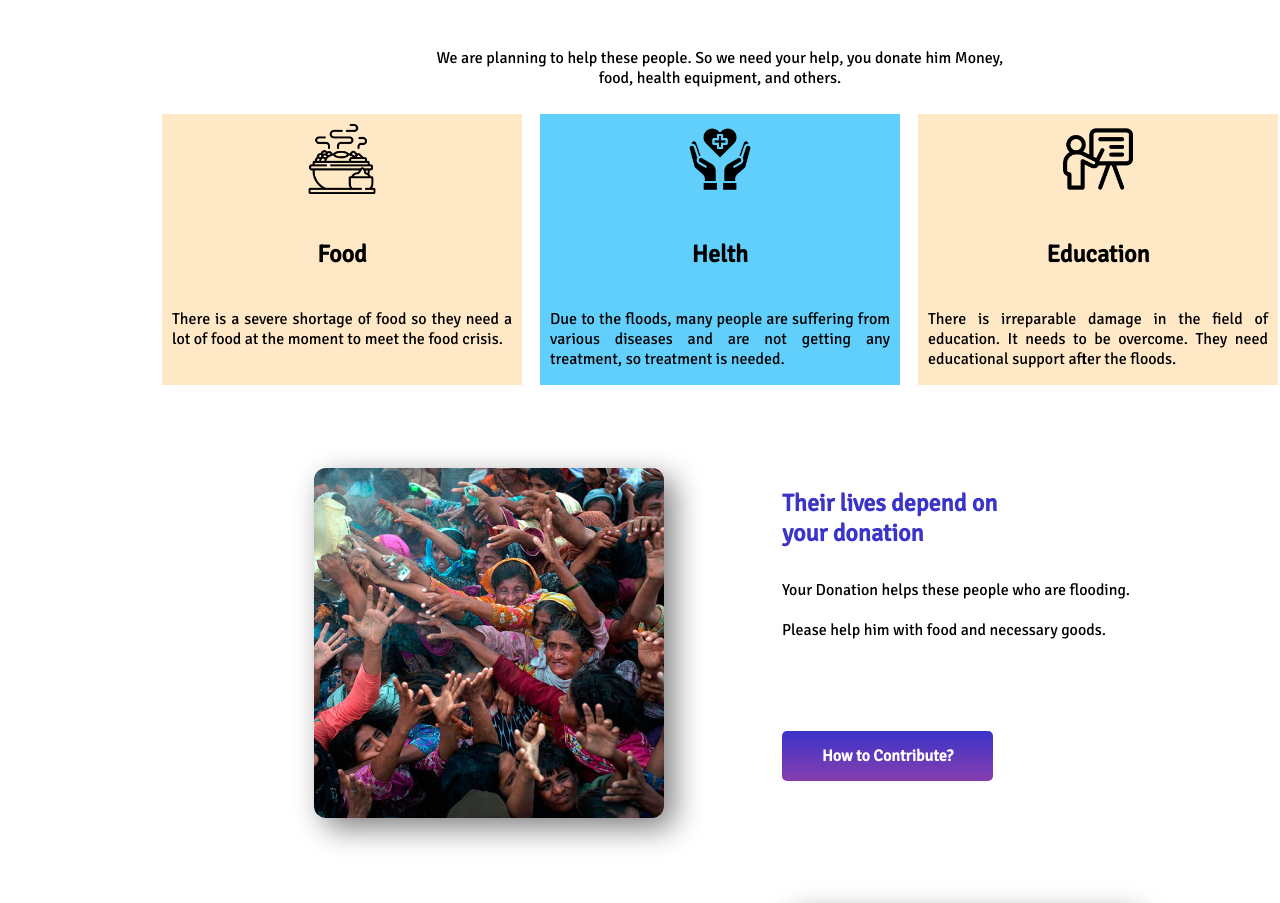
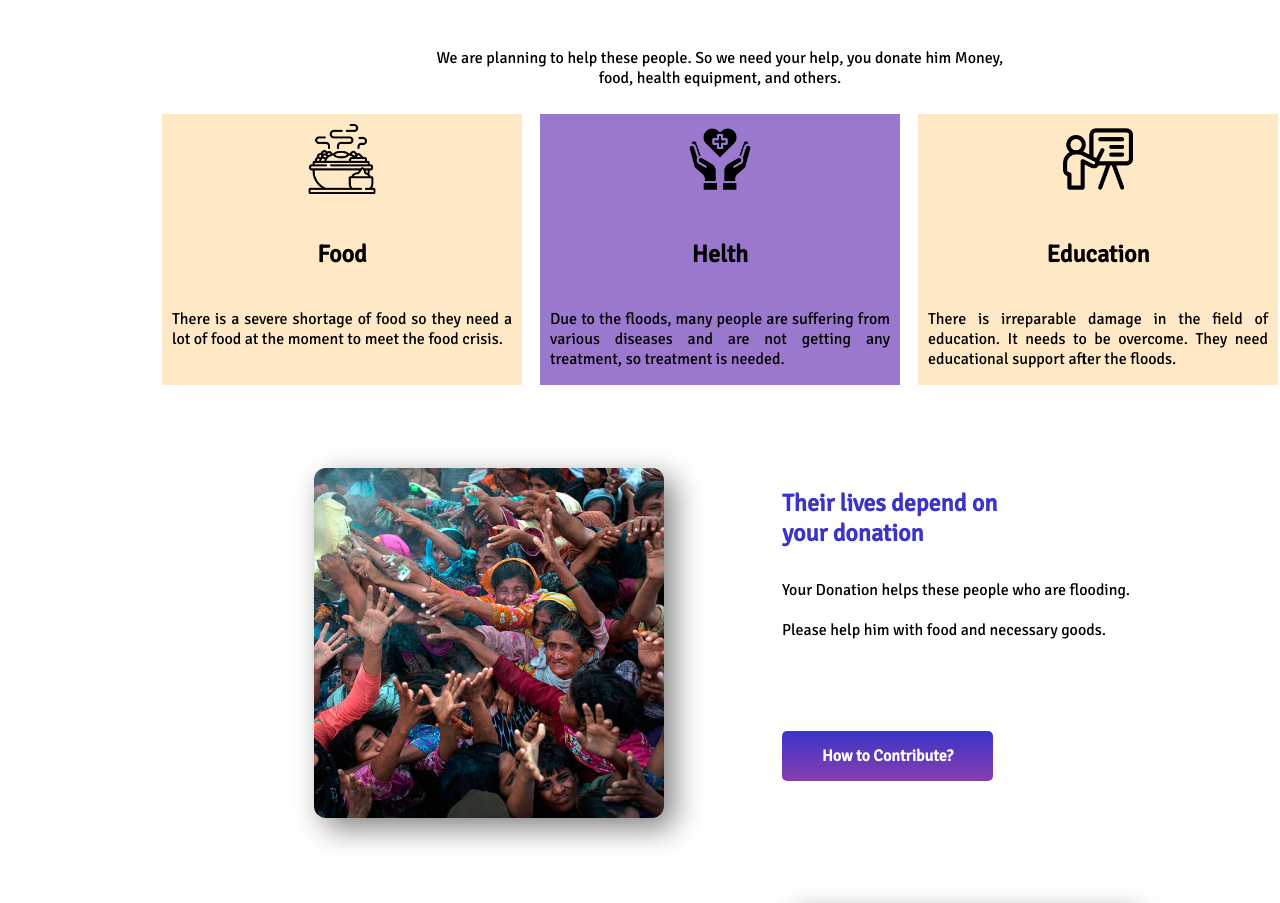
Before and after one commit to mahbub1626/donate, a plain HTML site: page index.html in a window 1280 px wide. Shown: the part 1229-2132 px from the top of the page. Drawn offline with Linux system fonts and the light colour scheme.

Commit message:
color added

```diff
--- a/style.css
+++ b/style.css
@@ -156,7 +156,7 @@ a {
 }
 
 #plan-box-two {
-    background-color: rgba(0, 179, 250, 0.623);
+    background-color: #6d3bb8af;
 }
 
 #plan-box-three {
```
